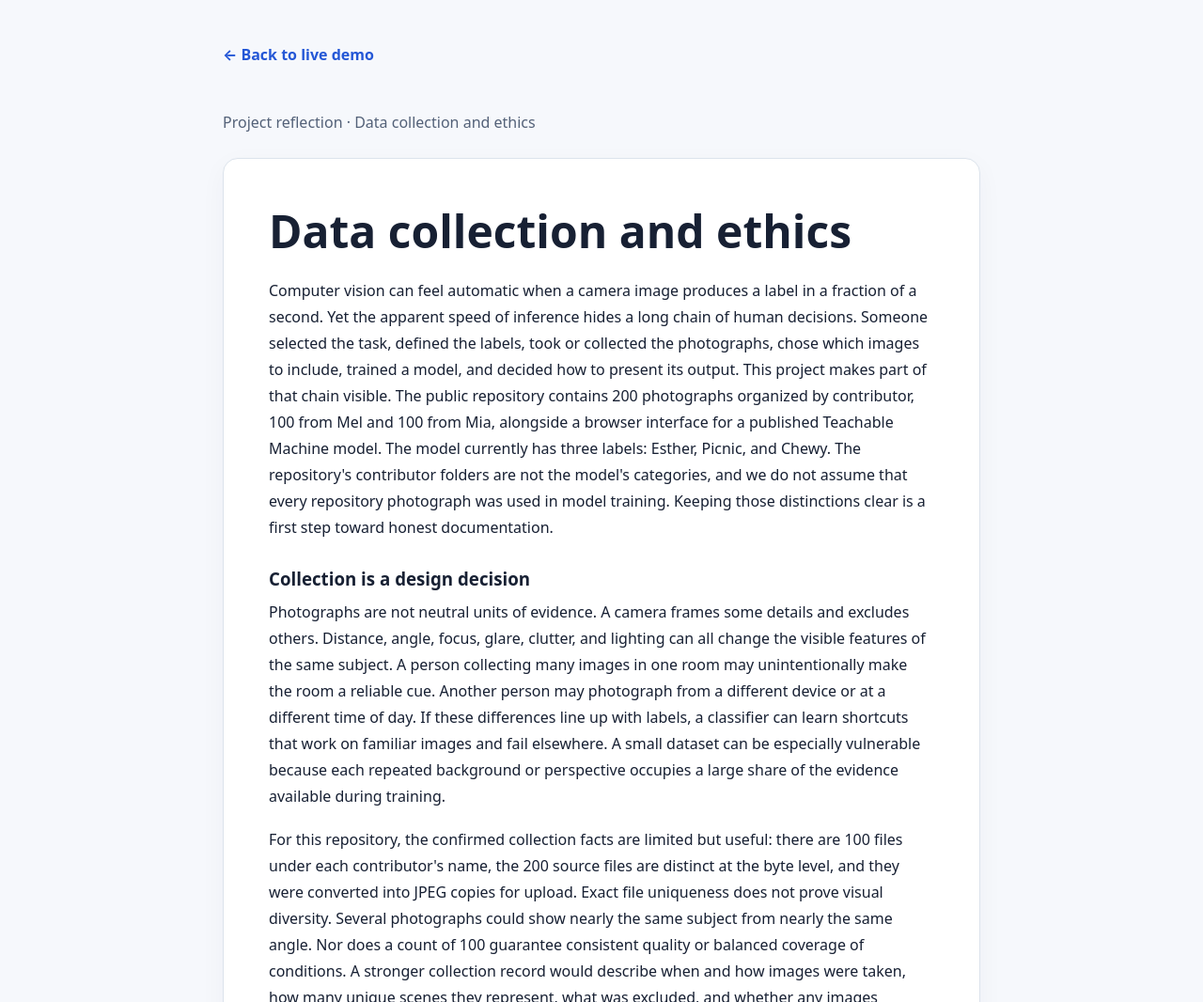
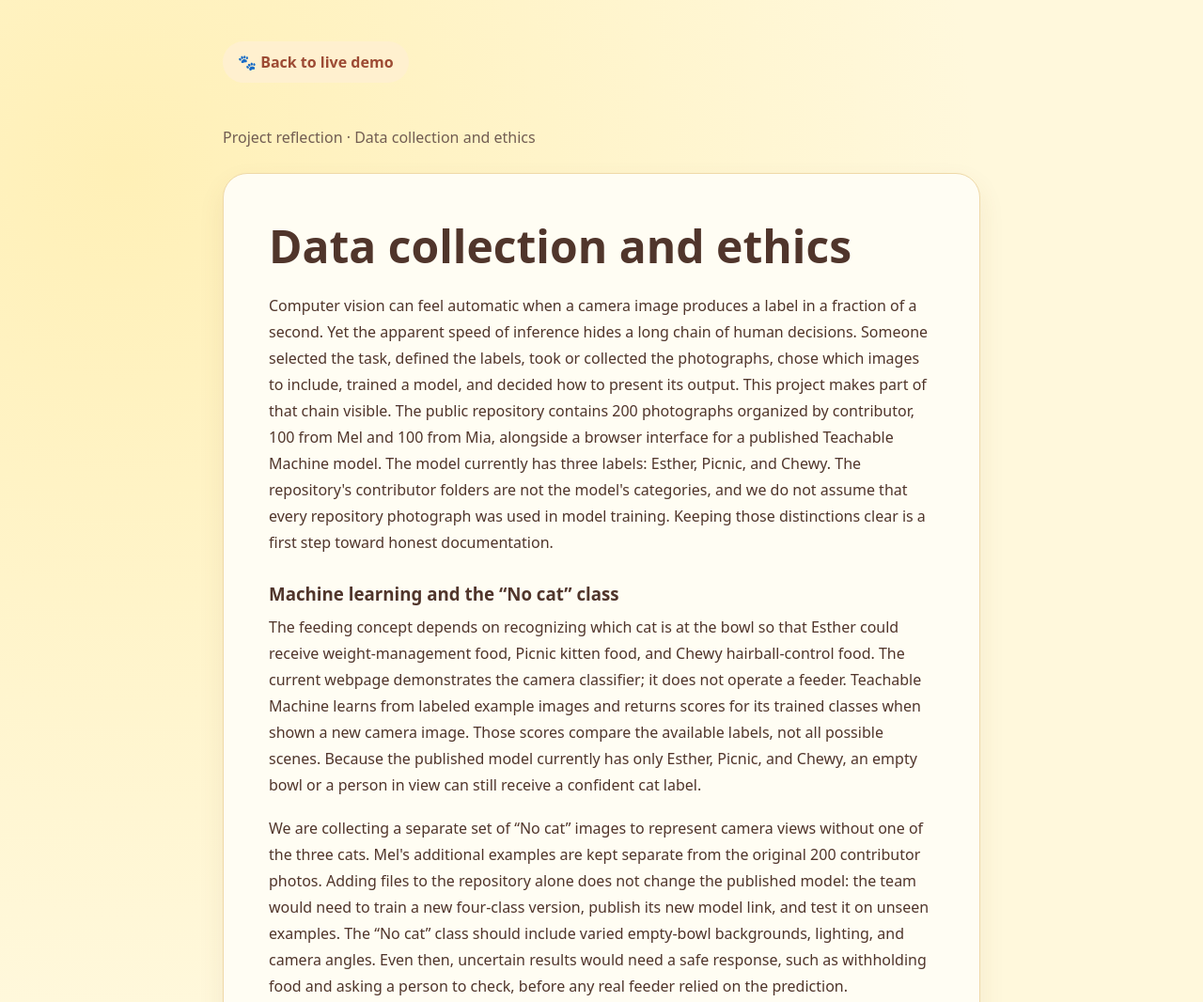
Before and after one commit to Mel000618/mel-LIS500-ML, a plain HTML site: page statement.html in a window 1280 px wide. Shown: the top 1066 px of the page at 94% size. Drawn offline with Linux system fonts and the light colour scheme.

Commit message:
Keep homepage concise and explain no-cat in statement

```diff
--- a/statement.html
+++ b/statement.html
@@ -3,23 +3,26 @@
 <head>
   <meta charset="utf-8">
   <meta name="viewport" content="width=device-width, initial-scale=1">
-  <title>Project Statement | Live Image Classifier</title>
+  <title>Project Statement | Cat-Aware Feeding</title>
   <style>
-    :root{--ink:#172033;--muted:#536178;--line:#dce3ec;--blue:#2457d6;--bg:#f6f8fc}
-    *{box-sizing:border-box}body{margin:0;background:var(--bg);color:var(--ink);font:16px/1.75 system-ui,-apple-system,BlinkMacSystemFont,"Segoe UI",sans-serif}
-    main{max-width:850px;margin:auto;padding:44px 22px 80px}a{color:var(--blue)}.back{display:inline-block;margin-bottom:28px;text-decoration:none;font-weight:650}
-    .card{background:#fff;border:1px solid var(--line);border-radius:16px;padding:clamp(22px,5vw,48px);box-shadow:0 8px 28px rgba(18,39,82,.04)}
+    :root{--ink:#50352b;--muted:#725d52;--line:#efd9a8;--accent:#9d4b34;--bg:#fff8dc}
+    *{box-sizing:border-box}body{margin:0;background:radial-gradient(circle at 10% 5%,#fff0b7 0,transparent 25%),var(--bg);color:var(--ink);font:16px/1.75 system-ui,-apple-system,BlinkMacSystemFont,"Segoe UI",sans-serif}
+    main{max-width:850px;margin:auto;padding:44px 22px 80px}a{color:var(--accent)}.back{display:inline-block;margin-bottom:28px;text-decoration:none;font-weight:700;background:#fff0cf;border-radius:999px;padding:8px 16px}
+    .card{background:#fffdf3;border:1px solid var(--line);border-radius:26px;padding:clamp(22px,5vw,48px);box-shadow:0 12px 28px rgba(123,78,30,.09)}
     h1,h2,h3{line-height:1.2}h1{font-size:clamp(2rem,5vw,3rem);margin:0 0 20px}h3{margin:30px 0 10px}.essay p{margin:0 0 18px}
     .lead{color:var(--muted);margin-bottom:24px}
   </style>
 </head>
 <body>
 <main>
-  <a class="back" href="index.html">← Back to live demo</a>
+  <a class="back" href="index.html">🐾 Back to live demo</a>
   <p class="lead">Project reflection · Data collection and ethics</p>
   <section class="card essay" aria-labelledby="statement-title">
     <h1 id="statement-title">Data collection and ethics</h1>
     <p>Computer vision can feel automatic when a camera image produces a label in a fraction of a second. Yet the apparent speed of inference hides a long chain of human decisions. Someone selected the task, defined the labels, took or collected the photographs, chose which images to include, trained a model, and decided how to present its output. This project makes part of that chain visible. The public repository contains 200 photographs organized by contributor, 100 from Mel and 100 from Mia, alongside a browser interface for a published Teachable Machine model. The model currently has three labels: Esther, Picnic, and Chewy. The repository's contributor folders are not the model's categories, and we do not assume that every repository photograph was used in model training. Keeping those distinctions clear is a first step toward honest documentation.</p>
+    <h3>Machine learning and the “No cat” class</h3>
+    <p>The feeding concept depends on recognizing which cat is at the bowl so that Esther could receive weight-management food, Picnic kitten food, and Chewy hairball-control food. The current webpage demonstrates the camera classifier; it does not operate a feeder. Teachable Machine learns from labeled example images and returns scores for its trained classes when shown a new camera image. Those scores compare the available labels, not all possible scenes. Because the published model currently has only Esther, Picnic, and Chewy, an empty bowl or a person in view can still receive a confident cat label.</p>
+    <p>We are collecting a separate set of “No cat” images to represent camera views without one of the three cats. Mel's additional examples are kept separate from the original 200 contributor photos. Adding files to the repository alone does not change the published model: the team would need to train a new four-class version, publish its new model link, and test it on unseen examples. The “No cat” class should include varied empty-bowl backgrounds, lighting, and camera angles. Even then, uncertain results would need a safe response, such as withholding food and asking a person to check, before any real feeder relied on the prediction.</p>
     <h3>Collection is a design decision</h3>
     <p>Photographs are not neutral units of evidence. A camera frames some details and excludes others. Distance, angle, focus, glare, clutter, and lighting can all change the visible features of the same subject. A person collecting many images in one room may unintentionally make the room a reliable cue. Another person may photograph from a different device or at a different time of day. If these differences line up with labels, a classifier can learn shortcuts that work on familiar images and fail elsewhere. A small dataset can be especially vulnerable because each repeated background or perspective occupies a large share of the evidence available during training.</p>
     <p>For this repository, the confirmed collection facts are limited but useful: there are 100 files under each contributor's name, the 200 source files are distinct at the byte level, and they were converted into JPEG copies for upload. Exact file uniqueness does not prove visual diversity. Several photographs could show nearly the same subject from nearly the same angle. Nor does a count of 100 guarantee consistent quality or balanced coverage of conditions. A stronger collection record would describe when and how images were taken, how many unique scenes they represent, what was excluded, and whether any images contain people or identifying information. That documentation would let later readers judge the dataset's limits rather than treating the count alone as proof of rigor.</p>
@@ -32,7 +35,7 @@
     <h3>Why disaggregation matters</h3>
     <p>Buolamwini's work also shows why a single aggregate result can hide failures concentrated in a smaller group. In this classroom project, the relevant slices may be lighting, camera device, location, distance, or contributor rather than demographic categories. If performance is strong for one contributor's setup and weak for another's, an average across all images can conceal the gap. Looking at each slice separately helps reveal which collection choices the model has absorbed. This does not mean that every difference is evidence of unfairness; it means that a transparent project should make differences inspectable before it claims broad reliability.</p>
     <h3>Transparency and limits</h3>
-    <p>Publishing the interface and the contributor-organized photographs supports scrutiny, but openness by itself is not a complete ethical practice. People pictured in data need appropriate permission; private information embedded in images or metadata needs care; and public access to files should be deliberate. The team should also document the model's intended use. A playful demonstration of three labels should not be promoted as a tool for decisions about people. The page therefore describes its predictions as estimates and states what is still missing: a verified account of how the repository corpus relates to training, a recorded demonstration, and an independent evaluation.</p>
+    <p>Publishing the interface and the contributor-organized photographs supports scrutiny, but openness by itself is not a complete ethical practice. People pictured in data need appropriate permission; private information embedded in images or metadata needs care; and public access to files should be deliberate. The team should also document the model's intended use. A playful demonstration of three labels should not be promoted as a working feeding system. The page therefore describes its predictions as estimates and states what is still missing: a verified account of how the repository corpus relates to training, a tested “No cat” class, and an independent evaluation.</p>
     <p>The most useful outcome of this project is a more precise understanding of where machine learning begins. The visible prediction starts at the camera, but the model's behavior was shaped earlier, during collection and labeling. A reproducible account should keep the photographs organized, explain the categories, preserve the model link, test on unseen examples, and show failures alongside successes. Those practices cannot guarantee a perfect classifier. They can, however, make its strengths and weaknesses available for others to examine, which is a more defensible goal than presenting a smooth probability bar as proof that the system understands the world.</p>
   </section>
 </main>
```
Also changed, not shown: index.html (+0 -13 lines).
